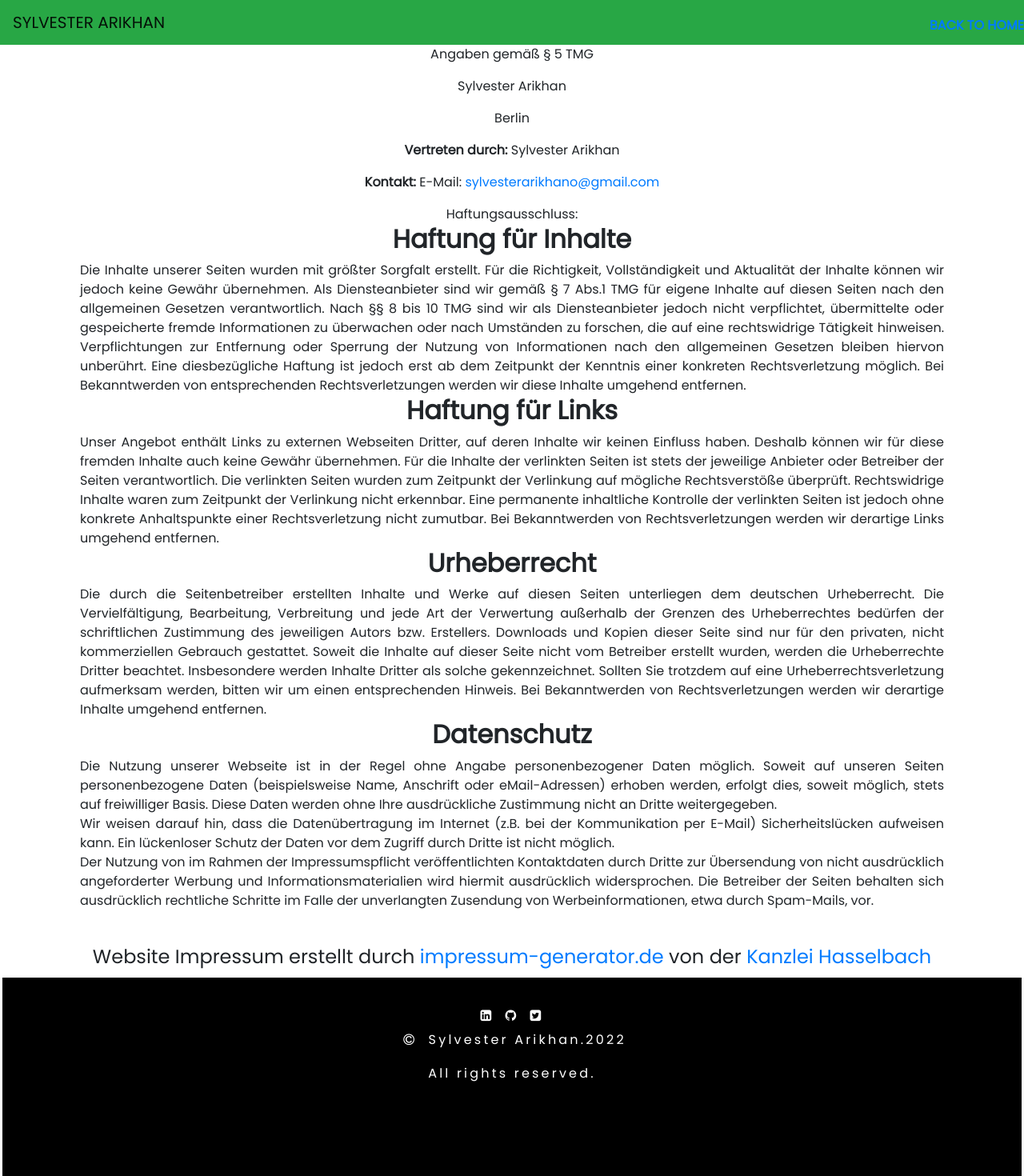
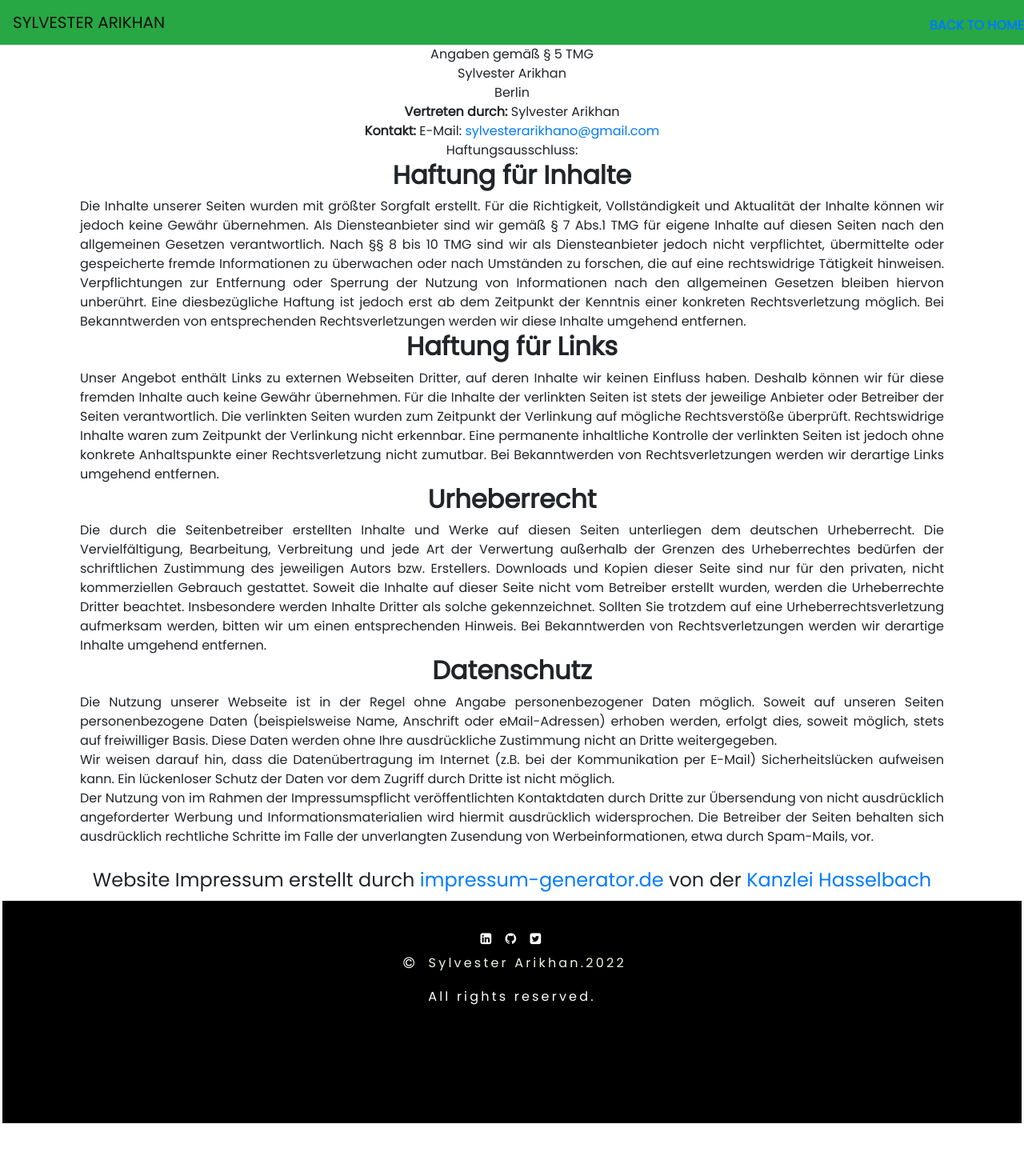
Before and after one commit to ambabasly/Personal_Website, a React (Create React App) app in the folder client/: page /impressum in a window 1280 px wide. Shown: the top 1470 px of the page at 80% size. After the commit the page ends 1407 px from the top, so only its background shows below. Built offline with nearby package versions, Linux system fonts and the light colour scheme; a web font is replaced by a local one.

Commit message:
fixing typos

```diff
--- a/client/src/PortfolioContainer/CasesStudy/CaseStudy.js
+++ b/client/src/PortfolioContainer/CasesStudy/CaseStudy.js
@@ -38,52 +38,52 @@ const CasesStudy = () => {
               <h1 className="text-justify">
                 <strong>myFlix Overview (Case Study)</strong>
               </h1>
-              <p className="text-justify">
+              <div className="text-justify">
                 myFlix is a web application developed with the MERN/MEAN stack
                 that allows users to access information about movies, directors,
                 and genres. Users can sign in, register, update their personal
                 information, and create a list of their favorite movies.
-              </p>
+              </div>
             </div>
 
             <div>
               <h2 className="text-justify">
                 <strong>Objective</strong>
               </h2>
-              <p className="text-justify">
+              <div className="text-justify">
               The objective of the project was to create an interactive and entertaining web application
               for movie lovers who enjoy reading information about different movies. It enables users to create/login into an account, searching movie titles.
               Read information about a movie, a director, movie genre, Add a movie to a favorites list, and of course, update personal profile information.
-              </p>
+              </div>
             </div>
 
             <div>
               <h2 className="text-justify">
                 <strong>Development</strong>
               </h2>
-              <p className="text-justify">
+              <div className="text-justify">
               The project was developed in 3 different phases. The first was creating the backend component of the application.
               The part of the application that communicates with the server and the database which handles every activity that’s been performed at the frontend,
               returning every request the user makes, while the other 2 parts were being created using React.js for the frontend
               and again using Angular for the same frontend where users can interact and perform every request.
-              </p>
+              </div>
             </div>
 
-            <p className="text-justify">
+            <div className="text-justify">
               <strong>Backend Objective:</strong> The purpose of this project is to create the server-side component of a "movies" web application, the web application provide users with access to information about various movies,
               directors, and genres, and are able to sign up, update their personal information, and create a list of their favorite movies.
-            </p>
-            <p className="text-justify">
+            </div>
+            <div className="text-justify">
             Creating the database, I opted for a nonrelational database in this case over PostgreSQL, which I initially wanted to use,
             reason was that a no-SQL database provides flexibility in terms of change in the schema. Unlike traditional RDBMS systems,
             where you need to alter the structure of the table if you need a change in the data schema, MongoDB doesn’t need you to alter the structure to make such changes.
             And this whole process of interacting with the database was done using Node.js, a Javascript running environment on the server-side. And of course, integrating the mongoose the business logic.
-            </p>
+            </div>
 
-            <p className="text-justify">
+            <div className="text-justify">
               <strong>Frontend Objective:</strong> The client-side was created using the user interface through which users will make requests to and receive responses from the server-side. A user can access information on movies, directors,
               genres, and create a profile to save data about his or her favorite movies, and of course, delete a profile if need be.
-            </p>
+            </div>
 
             <div className="title">
               <h2>Tech Stack</h2>
@@ -252,7 +252,7 @@ const CasesStudy = () => {
               <h2 className="text-justify">
                 <strong>Challenges</strong>
               </h2>
-              <p className="text-justify">
+              <div className="text-justify">
                 Because I haven’t ever worked with a terminal before, it took me
                 a long time to understand how easy it is to use terminals. I
                 enjoyed every stage of the project, but of course challenges are
@@ -260,27 +260,27 @@ const CasesStudy = () => {
                 each stage, for example creating my database with Atlas was a
                 pain for me, but in the end it was really fantastic to learn and
                 understand each process.
-              </p>
+              </div>
             </div>
 
             <div>
               <h2 className="text-justify">
                 <strong>Duration</strong>
               </h2>
-              <p className="text-justify">
+              <div className="text-justify">
                 Developing the client side using both React and Angular
                 frameworks took me twice as long as completing the server side.
                 This was because I needed time to fully understand how React
                 (and React Redux) worked. Including all the features and Angular
                 materials, the learning process and the main features, the whole
                 activity took about 2 months. Thanks to this project.
-              </p>
+              </div>
 
-              <p className="text-justify">
+              <div className="text-justify">
                 I became much more familiar with how the RESTful architecture
                 works and how the structure of larger projects is built. I also
                 learned a lot more about JavaScript and of course it's most framework, React and Angular.
-              </p>
+              </div>
             </div>
 
             <div className="credits">
--- a/client/src/PortfolioContainer/CasesStudy/CasesStudy.css
+++ b/client/src/PortfolioContainer/CasesStudy/CasesStudy.css
@@ -80,3 +80,7 @@ flip card
 .text-justify {
   font-size: 16;
 }
+
+p {
+  color: #edf5e1;
+}
--- a/client/src/PortfolioContainer/Impressum/Impressum.js
+++ b/client/src/PortfolioContainer/Impressum/Impressum.js
@@ -36,21 +36,21 @@ const Impressum = () => {
           <div className="about__container container grid ">
             <div className="title">
             <br />
-              <p>Angaben gemäß § 5 TMG</p>
-              <p>Sylvester Arikhan</p>
-              <p>Berlin</p>
-              <p>
+              <div>Angaben gemäß § 5 TMG</div>
+              <div>Sylvester Arikhan</div>
+              <div>Berlin</div>
+              <div>
                 <strong>Vertreten durch: </strong>Sylvester Arikhan
-              </p>
-              <p>
+              </div>
+              <div>
                 <strong>Kontakt:</strong> E-Mail:{" "}
                 <a href="mailto:sylvesterarikhano@gmail.com">
                 sylvesterarikhano@gmail.com
                 </a>
                 <br />
-              </p>
+              </div>
               <div className="title">Haftungsausschluss: </div>
-              <p class="text-justify">
+              <div className="text-justify">
                 <h2 className="title">
                   <strong>Haftung für Inhalte</strong>
                 </h2>
@@ -123,7 +123,7 @@ const Impressum = () => {
                 sich ausdrücklich rechtliche Schritte im Falle der unverlangten
                 Zusendung von Werbeinformationen, etwa durch Spam-Mails, vor.
                 <br />
-              </p>
+              </div>
               <h4 className="title">
                 <br />
                 Website Impressum erstellt durch{" "}
```
